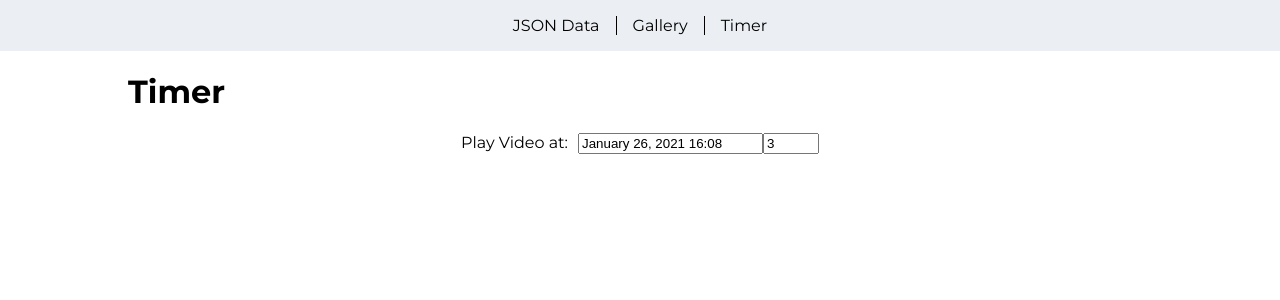
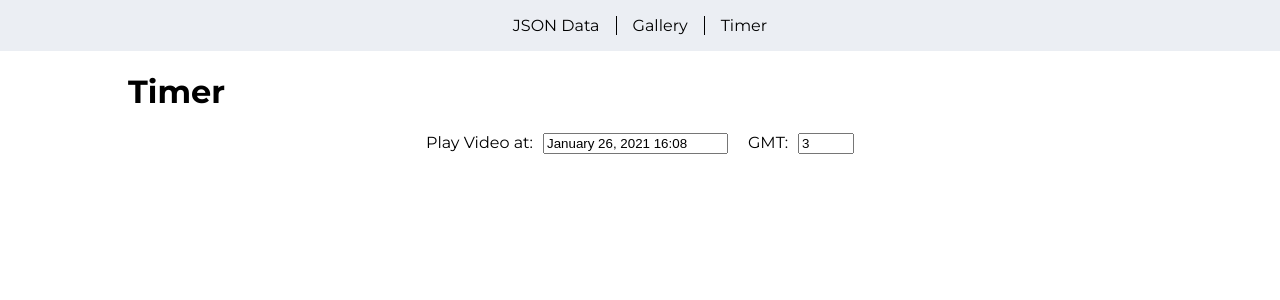
Before and after one commit to dennyjuice/nextjs-test, a Next.js app: page /timer in a window 1280 px wide. Shown: the top 300 px of the page. Built offline with nearby package versions, Linux system fonts and the light colour scheme.

Commit message:
add gmt text

```diff
--- a/pages/timer.tsx
+++ b/pages/timer.tsx
@@ -27,6 +27,7 @@ const Timer: React.FC = () => {
           timeCaption="time"
           dateFormat="MMMM d, yyyy HH:mm"
         />
+        GMT:
         <input type="number" min="-7" max="7" defaultValue={gmtNumber} onChange={(e) => setGmtNumber(e.target.value)} />
         {isExpired && (
           <div className={styles.ytBlock}>
--- a/styles/Timer.module.css
+++ b/styles/Timer.module.css
@@ -2,8 +2,12 @@
     text-align: center;
 }
 
+.timer input {
+    margin-left: 10px;
+}
+
 .picker {
-    margin: 0 0 20px 10px;
+    margin: 0 20px 20px 10px;
 }
 
 .ytBlock {
```
